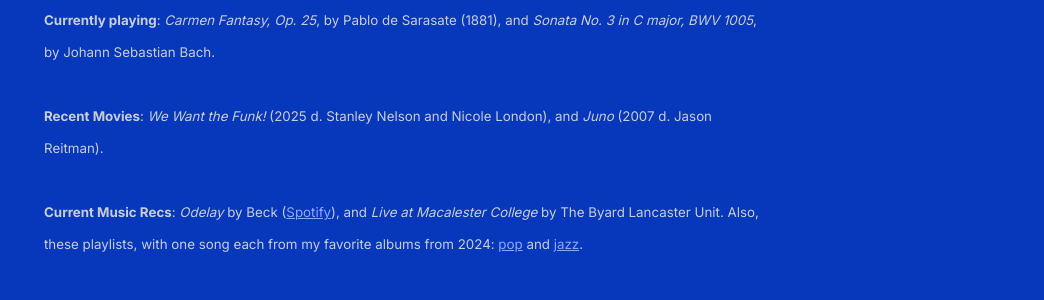
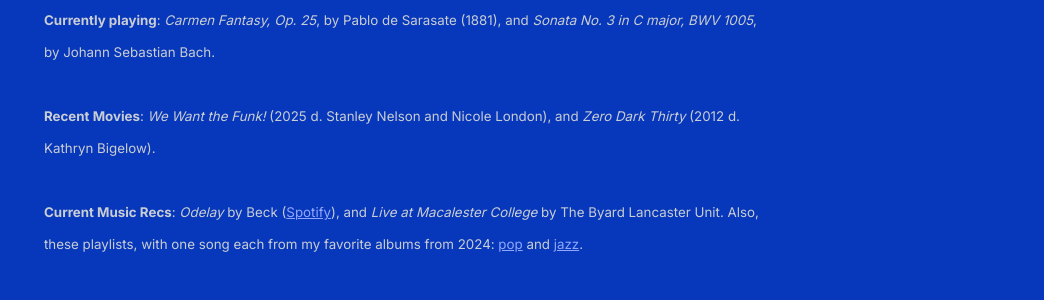
Before and after one commit to shihankanungo/shihankanungo.github.io, a Jekyll site: the page built from index.md, in a window 1280 px wide. Shown: the part 974-1274 px from the top of the page, without its empty margins (236-1280 px from the left). Built offline with Jekyll 4.4.1, drawn with Linux system fonts in a browser that asks for light colours.

Commit message:
Update _config.yml

```diff
--- a/_config.yml
+++ b/_config.yml
@@ -12,7 +12,7 @@
           <br /><br />
           <small><b>Currently playing</b>: <i>Carmen Fantasy, Op. 25</i>, by Pablo de Sarasate (1881), and <i>Sonata No. 3 in C major, BWV 1005</i>, by Johann Sebastian Bach.</small>
           <br /><br />
-          <small><b>Recent Movies</b>: <i>We Want the Funk!</i> (2025 d. Stanley Nelson and Nicole London), and <i>Juno</i> (2007 d. Jason Reitman). </small>
+          <small><b>Recent Movies</b>: <i>We Want the Funk!</i> (2025 d. Stanley Nelson and Nicole London), and <i>Zero Dark Thirty</i> (2012 d. Kathryn Bigelow). </small>
           <br /><br />
           <small><b>Current Music Recs</b>: <i>Odelay</i> by Beck (<a href="https://open.spotify.com/album/1Pus5h1qGedCn4CtOuPVtp?si=5TMaPZtjQeiM_WgCF-HBRg">Spotify</a>), and <i>Live at Macalester College</i> by The Byard Lancaster Unit. Also, these playlists, with one song each from my favorite albums from 2024: <a href="https://open.spotify.com/playlist/0plT5tvEl6lVLrQDk0X3eu?si=fe06480b57f64999">pop</a> and <a href="https://open.spotify.com/playlist/5iHDUPHT30iNd4Feg0yg4f?si=737a0b1a27924789">jazz</a>. </small>
           <br /><br /><br /><br />
```
